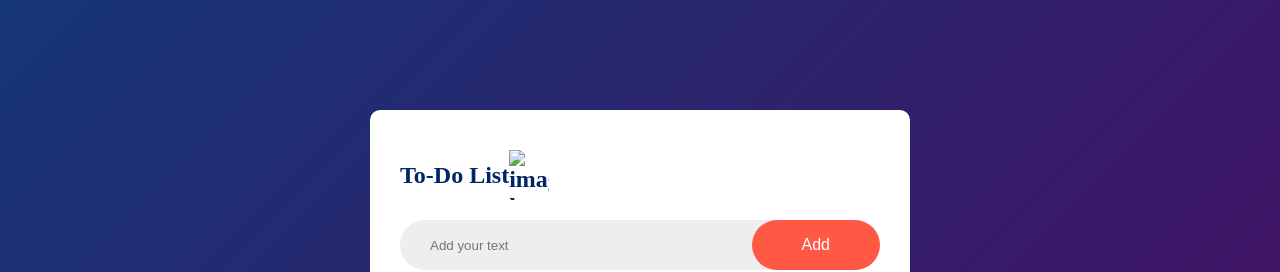
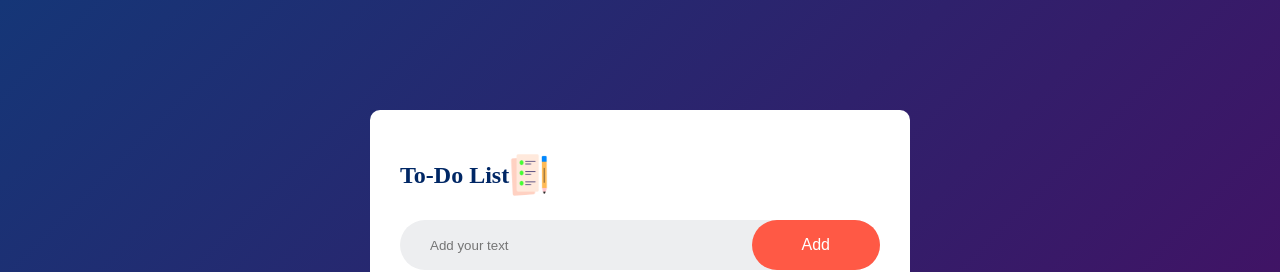
Before and after one commit to Ujjawalty/JS-To-Do-List, a plain HTML site: page index.html in a window 1280 px wide. Shown: the top 272 px of the page. Drawn offline with Linux system fonts and the light colour scheme.

Commit message:
Update index.html

```diff
--- a/index.html
+++ b/index.html
@@ -9,7 +9,7 @@
 <body>
     <div class="container">
         <div class="todo-app">
-            <h2>To-Do List <img src="images/icon.png" alt="image logo"></h2>
+            <h2>To-Do List <img src="icon.png" alt="image logo"></h2>
             <div class="row">
                 <input type="text" id="input-box" placeholder="Add your text">
                 <button onclick="addTask()">Add</button>
```
